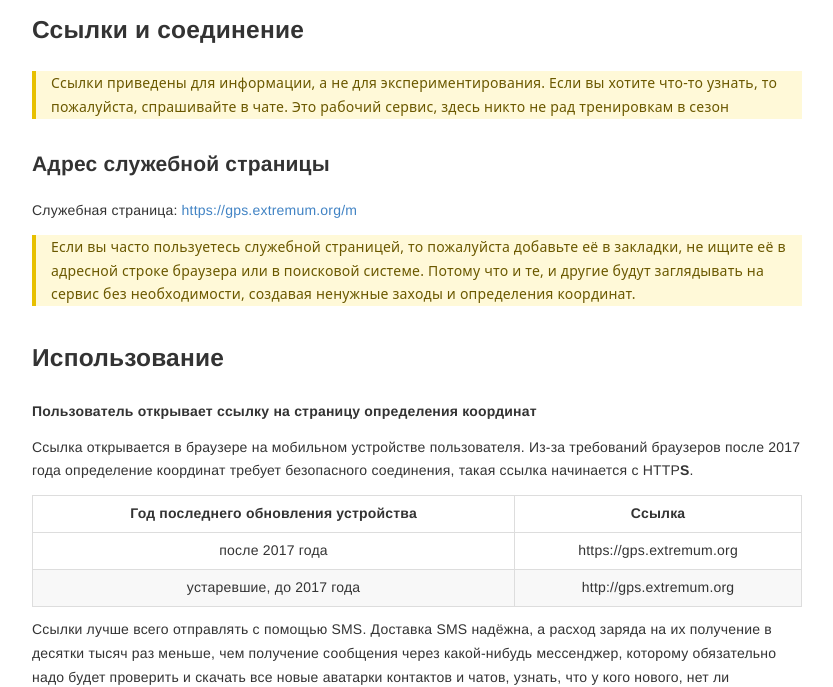
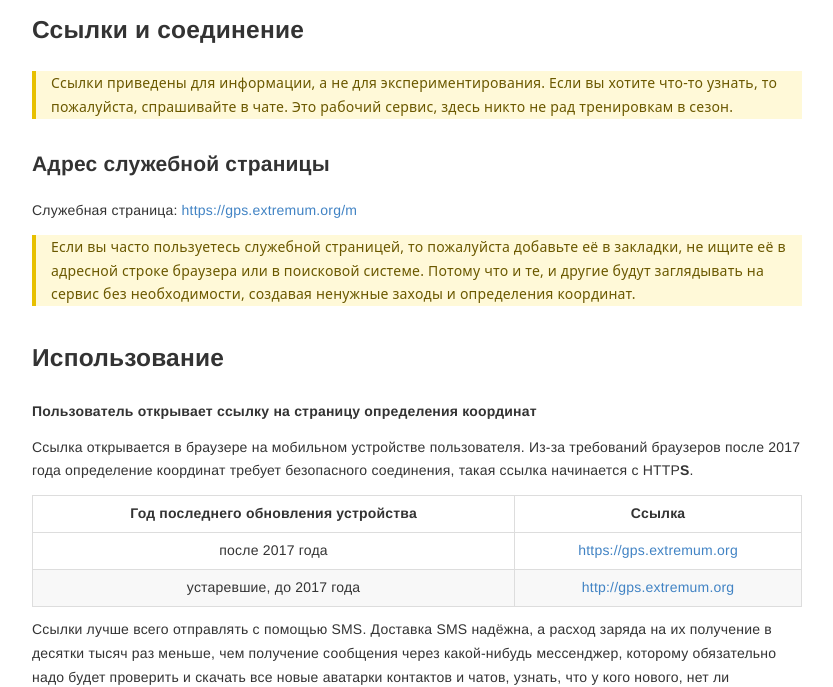
Before and after one commit to extremum-search-and-rescue/help.gis, a Jekyll site: the page built from _posts/2023-08-26-gps-monitoring.md, in a window 1280 px wide. Shown: the part 140-827 px from the top of the page, without its empty margins (223-1056 px from the left). Built offline with Jekyll 4.4.1, drawn with Linux system fonts in a browser that asks for light colours; part of the change alters nothing that is shown.

```diff
--- a/_posts/2023-08-26-gps-monitoring.md
+++ b/_posts/2023-08-26-gps-monitoring.md
@@ -6,11 +6,11 @@ layout: post
 
 ## Ссылки и соединение
 
-> Cсылки приведены для информации, а не для экспериментирования. Если вы хотите что-то узнать, то пожалуйста, спрашивайте в чате. Это рабочий сервис, здесь никто не рад тренировкам в сезон
+> Cсылки приведены для информации, а не для экспериментирования. Если вы хотите что-то узнать, то пожалуйста, спрашивайте в чате. Это рабочий сервис, здесь никто не рад тренировкам в сезон.
 {: .block-warning }
 
 ### Адрес служебной страницы
-Служебная страница: [https://gps.extremum.org/m](https://gps.extremum.org/m)
+Служебная страница: <a href="https://gps.extremum.org/m" rel="nofollow">https://gps.extremum.org/m</a>
 
 > Если вы часто пользуетесь служебной страницей, то пожалуйста добавьте её в закладки, не ищите её в адресной строке браузера или в поисковой системе. Потому что и те, и другие будут заглядывать на сервис без необходимости, создавая ненужные заходы и определения координат.
 {: .block-warning }
@@ -25,8 +25,8 @@ layout: post
 
 |Год последнего обновления устройства|Ссылка
 |:-:|:-:|
-|после 2017 года|<span>https://gps.extremum.org</span>|
-|устаревшие, до 2017 года|<span>http://gps.extremum.org</span>|
+|после 2017 года|<a href="https://gps.extremum.org" rel="nofollow">https://gps.extremum.org</a>|
+|устаревшие, до 2017 года|<a href="http://gps.extremum.org" rel="nofollow">http://gps.extremum.org</a>|
 
 </div>
 
@@ -159,7 +159,7 @@ layout: post
 
 **Вопрос**: Очень много букв, можно попроще?
 
-**Ответ**: зайдите на [gis.extremum.org](https://gis.extremum.org) и включите доступные слои геолокации. Ищите оранжевую звёздочку координат в примерном районе местонахождения потерявшегося.
+**Ответ**: Зайдите на <a href="https://gis.extremum.org" rel="nofollow">https://gis.extremum.org</a> и включите доступные слои геолокации. Ищите оранжевую звёздочку координат в примерном районе местонахождения потерявшегося.
 
 <hr>
 
```
